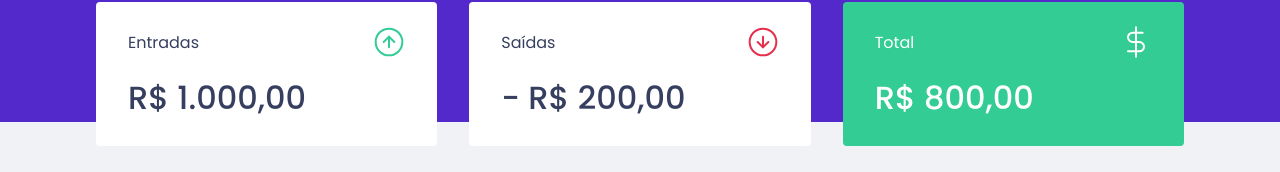
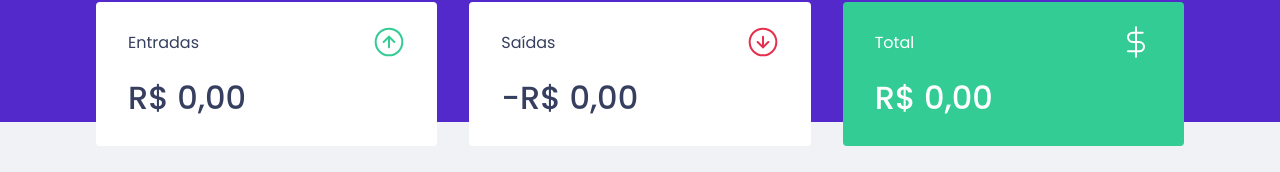
Before and after one commit to jonathanpauluze/smart-finances, a React (Create React App) app: page / in a window 1280 px wide. Shown: the part 150-322 px from the top of the page. Built offline with nearby package versions, Linux system fonts and the light colour scheme; no server answers; what miragejs would draw is missing.

Commit message:
create summary totals from useTransactions hook

```diff
--- a/src/components/Summary/index.tsx
+++ b/src/components/Summary/index.tsx
@@ -1,3 +1,5 @@
+import { useTransactions } from '../../hooks/useTransactions';
+
 import { SummaryContainer } from './styles';
 
 import incomeImg from '../../assets/income.svg';
@@ -5,6 +7,24 @@ import outcomeImg from '../../assets/outcome.svg';
 import totalImg from '../../assets/total.svg';
 
 export function Summary() {
+  const { transactions } = useTransactions();
+
+  const summary = transactions.reduce((accumulator, transaction) => {
+    if (transaction.type === 'deposit') {
+      accumulator.depositTotal += transaction.amount;
+      accumulator.total += transaction.amount;
+    } else {
+      accumulator.withdrawTotal += transaction.amount;
+      accumulator.total -= transaction.amount;
+    }
+
+    return accumulator;
+  }, {
+    depositTotal: 0,
+    withdrawTotal: 0,
+    total: 0
+  });
+
   return (
     <SummaryContainer>
       <div>
@@ -13,7 +33,12 @@ export function Summary() {
           <img src={incomeImg} alt="Entradas" />
         </header>
 
-        <strong>R$ 1.000,00</strong>
+        <strong>
+        {new Intl.NumberFormat('pt-BR', {
+          style: 'currency',
+          currency: 'BRL',
+        }).format(summary.depositTotal)}
+        </strong>
       </div>
 
       <div>
@@ -22,7 +47,13 @@ export function Summary() {
           <img src={outcomeImg} alt="Saídas" />
         </header>
 
-        <strong>- R$ 200,00</strong>
+        <strong>
+          -
+          {new Intl.NumberFormat('pt-BR', {
+            style: 'currency',
+            currency: 'BRL',
+          }).format(summary.withdrawTotal)}
+        </strong>
       </div>
 
       <div className="hightlight-background">
@@ -31,7 +62,12 @@ export function Summary() {
           <img src={totalImg} alt="Total" />
         </header>
 
-        <strong>R$ 800,00</strong>
+        <strong>
+          {new Intl.NumberFormat('pt-BR', {
+            style: 'currency',
+            currency: 'BRL',
+          }).format(summary.total)}
+        </strong>
       </div>
     </SummaryContainer>
   );
```
